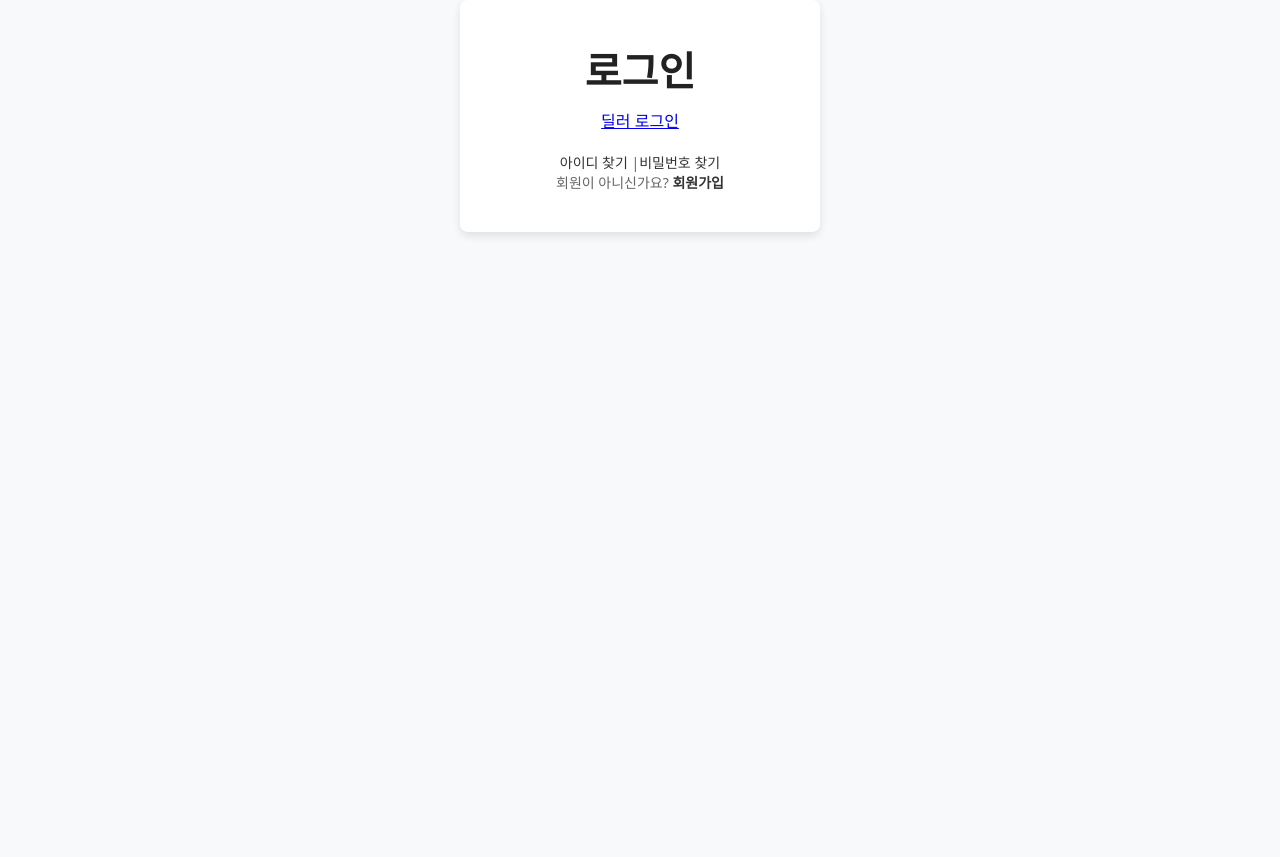
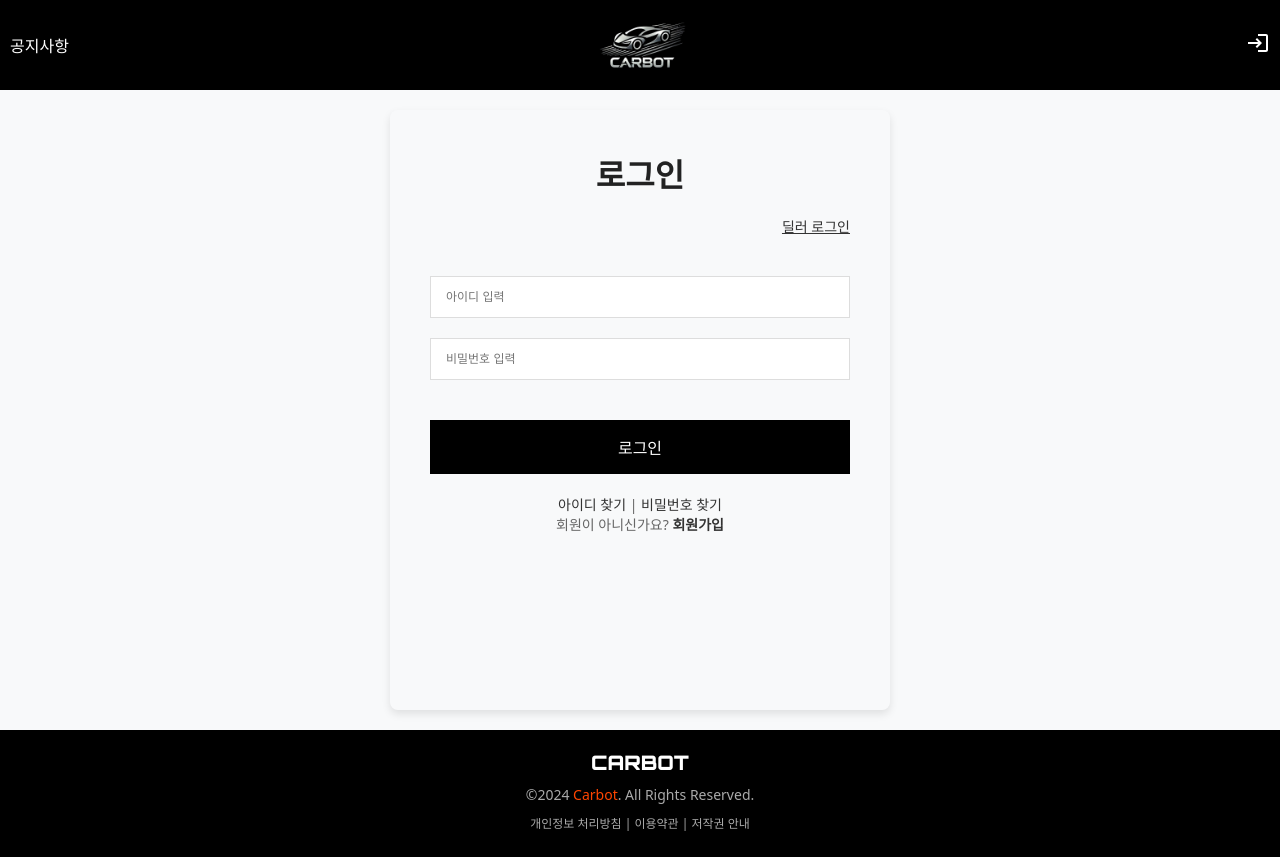
Before and after one commit to guswlda/carbot, a React (Create React App) app in the folder front/: page /login in a window 1280 px wide. Before the commit the page ends 800 px from the top, so only its background shows below. Built offline with nearby package versions, Linux system fonts and the light colour scheme; the HTML template or start-up script is replaced by a standard one.

Commit message:
f_loginpage

```diff
--- a/front/src/components/auth/login.css
+++ b/front/src/components/auth/login.css
@@ -1,78 +1,86 @@
-/* login CSS */
+/* login.css */
 
-/* 전체 배경과 중앙 정렬 */
-body {
-  height: 100vh;
+/* 전체 페이지 레이아웃 */
+.page-container {
   display: flex;
   flex-direction: column;
+  min-height: 100vh;
   justify-content: space-between;
-  align-items: center;
   background-color: #f8f9fa;
 }
 
-/* 로그인 박스 컨테이너 */
+/* 헤더와 푸터 */
+.header,
+.footer {
+  width: 100%;
+  background-color: #000;
+  color: #fff;
+  text-align: center;
+  padding: 10px 0;
+}
+
+/* 로그인 컨테이너 중앙 정렬 */
 .login-container {
   display: flex;
+  flex: 1;
   justify-content: center;
   align-items: center;
-  flex: 1;
-  width: 100%;
+  padding: 20px;
 }
 
+/* 로그인 박스 */
 .login-box {
-  width: 360px;
+  width: 500px;
+  height: 600px;
   padding: 40px;
-  background-color: white;
   box-shadow: 0 4px 8px rgba(0, 0, 0, 0.1);
   text-align: center;
   border-radius: 8px;
 }
 
 .login-box-text {
-  justify-content: space-around;
+  margin-bottom: 30px;
 }
 
 .login-box h1 {
-  font-size: 40px;
-  margin-bottom: 10px;
+  font-size: 32px;
+  margin-bottom: 20px;
 }
 
 .corporate-login {
   display: block;
-  margin-bottom: 20px;
+  margin-top: 5px;
   color: #333;
-  text-decoration: none;
   font-size: 14px;
   text-align: right;
 }
 
-/* 입력 필드 스타일 */
+/* 입력 필드 */
 input {
   width: 100%;
-  padding: 12px 15px;
+  padding: 13px 15px;
   margin: 10px 0;
   border: 1px solid #ddd;
-  border-radius: 4px;
-  font-size: 16px;
+  font-size: 12px;
 }
 
+/* 로그인 버튼 */
 button {
   width: 100%;
   padding: 15px;
   background-color: black;
   color: white;
   border: none;
-  border-radius: 4px;
   font-size: 16px;
   cursor: pointer;
-  margin-top: 10px;
+  margin-top: 30px;
 }
 
 button:hover {
   background-color: #333;
 }
 
-/* 도움 링크 스타일 */
+/* 도움말 링크 스타일 */
 .help-links {
   margin-top: 20px;
   font-size: 14px;
--- a/front/src/components/auth/login.js
+++ b/front/src/components/auth/login.js
@@ -1,29 +1,50 @@
 // login.js
 import React from 'react';
 import './login.css';
+import Header from '../header/header';
+import Footer from '../footer/footer';
 
 const Login = () => {
   return (
+    <div className='page-container'>
+      {/* Header */}
+      <header className='header'>
+        <Header />
+      </header>
+
+      {/* Login Box */}
       <section className='login-container'>
-      <div class='login-box'>
-        <div class='login-box-text'>
+        <div className='login-box'>
+          <div className='login-box-text'>
             <h1>로그인</h1>
-          <a href='#' class='dealer-login'>
+            <a href='#' className='corporate-login'>
               딜러 로그인
             </a>
           </div>
 
-        <div class='help-links'>
-          <a href='#'>아이디 찾기</a> |<a href='#'>비밀번호 찾기</a>
+          {/* Input Fields */}
+          <input type='text' placeholder='아이디 입력' />
+          <input type='password' placeholder='비밀번호 입력' />
+          <button>로그인</button>
+
+          {/* Help Links */}
+          <div className='help-links'>
+            <a href='#'>아이디 찾기</a> | <a href='#'>비밀번호 찾기</a>
             <p>
               회원이 아니신가요?{' '}
-            <a href='#' class='signup-link'>
+              <a href='#' className='signup-link'>
                 회원가입
               </a>
             </p>
           </div>
         </div>
       </section>
+
+      {/* Footer */}
+      <footer className='footer'>
+        <Footer />
+      </footer>
+    </div>
   );
 };
 
```
Also changed, not shown: front/src/App.js (+5 -5 lines), front/src/components/auth/join.js (+15 -1 lines). Lines whose indentation alone changed are shown as unchanged.
